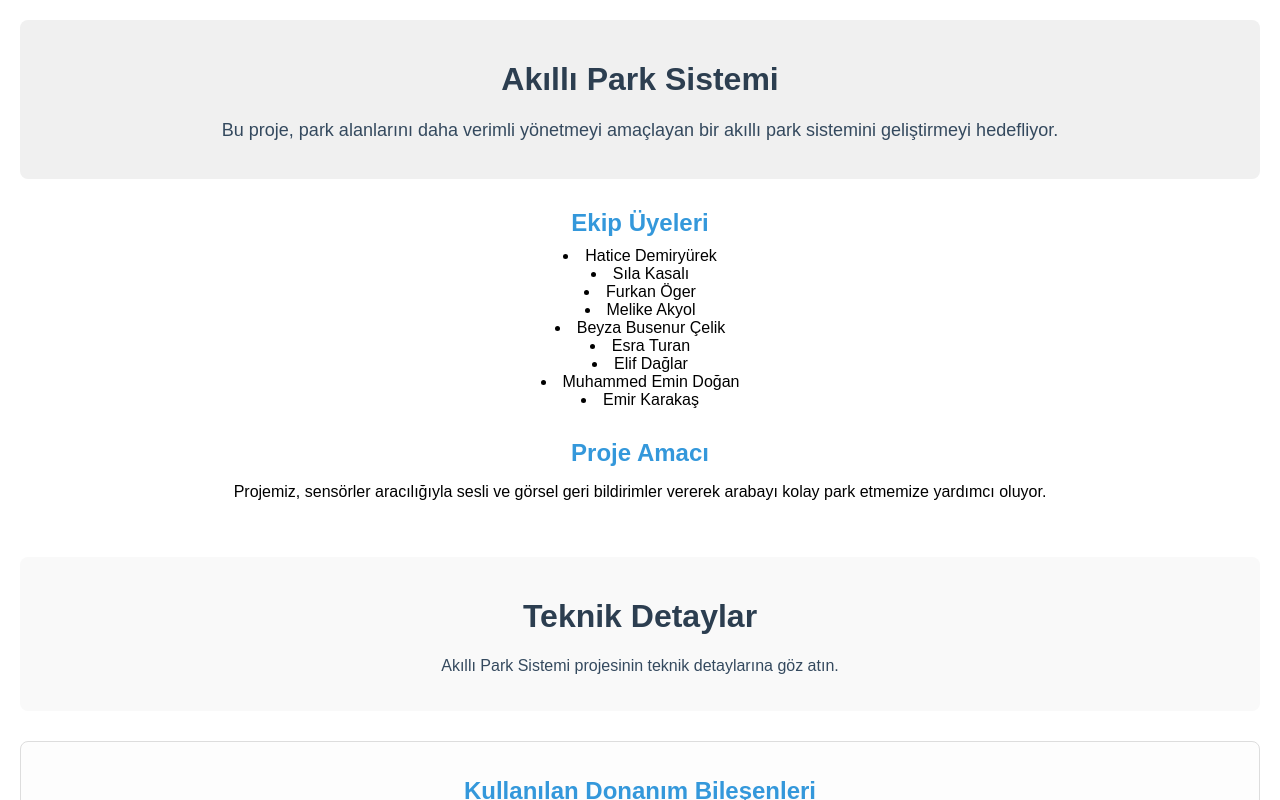
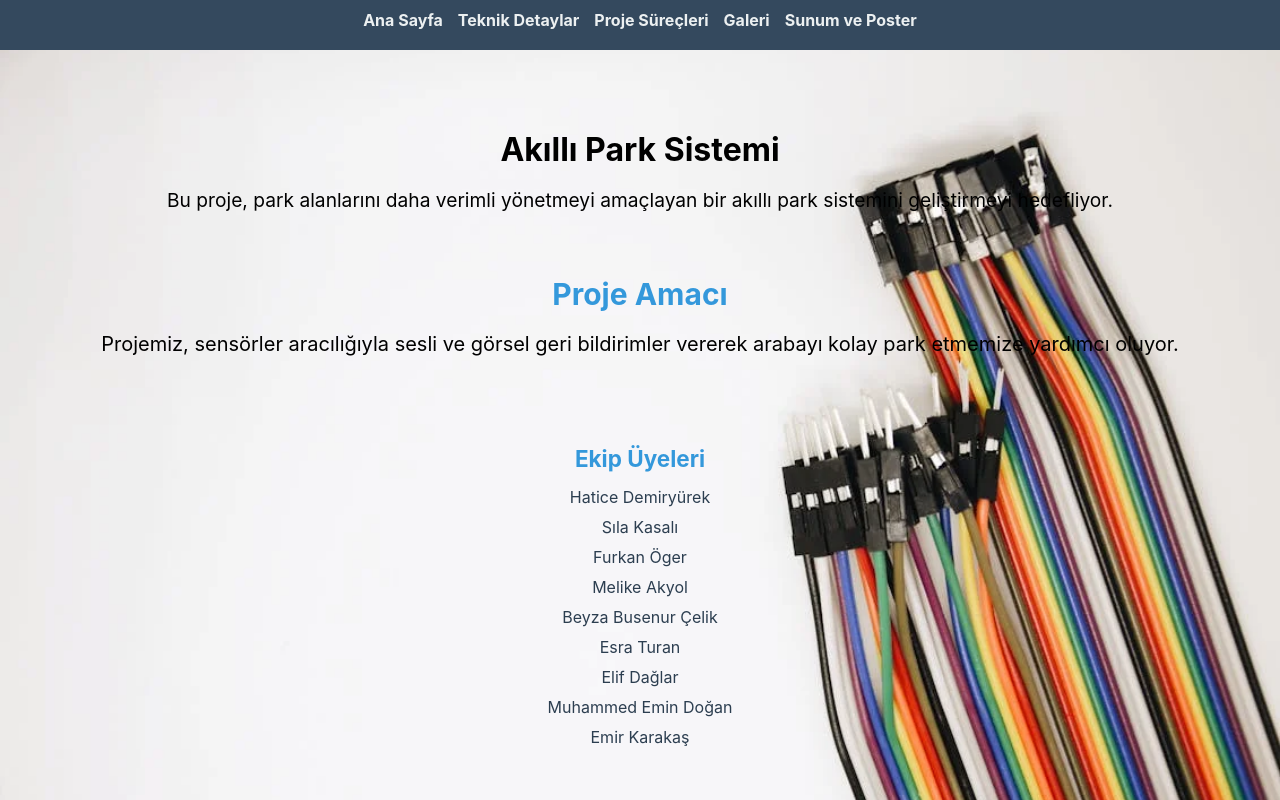
Before and after one commit to dmryrkhtc/smart-parking-system, a React (Create React App) app: page / in a window 1280 px wide. Shown: the top 800 px of the page. Built offline with nearby package versions, Linux system fonts and the light colour scheme.

Commit message:
added background image

```diff
--- a/package.json
+++ b/package.json
@@ -8,6 +8,7 @@
     "@testing-library/user-event": "^13.5.0",
     "react": "^18.3.1",
     "react-dom": "^18.3.1",
+    "react-router-dom": "^6.28.0",
     "react-scripts": "5.0.1",
     "web-vitals": "^2.1.4"
   },
--- a/src/App.css
+++ b/src/App.css
@@ -1,4 +1,31 @@
 /* App.css */
-.App {
-  text-align: center;
+.navbar {
+  background-color: #34495e;
+  padding: 10px;
+  display: flex;
+  justify-content: center;
 }
+
+.navbar ul {
+  list-style: none;
+  display: flex;
+  gap: 15px;
+  padding: 0;
+  margin: 0;
+}
+
+.navbar ul li {
+  display: inline;
+}
+
+.navbar ul li a {
+  text-decoration: none;
+  color: #ecf0f1;
+  font-size: 16px;
+  font-weight: bold;
+  transition: color 0.3s;
+}
+
+.navbar ul li a:hover {
+  color: #3498db;
+}
--- a/src/App.js
+++ b/src/App.js
@@ -1,7 +1,7 @@
-// App.js
 import React from 'react';
+import { BrowserRouter as Router, Routes, Route, Link } from 'react-router-dom';
 import './App.css';
-import Home from './components/Home'; // Home bileşenini import ettik
+import Home from './components/Home';
 import TechnicalDetails from './components/TechnicalDetails';
 import ProjectProcesses from './components/ProjectProcesses';
 import Gallery from './components/Gallery';
@@ -9,13 +9,27 @@ import PresentationPoster from './components/PresentationPoster';
 
 function App() {
   return (
-    <div className="App">
-      <Home /> {/* Ana sayfayı render ediyoruz */}
-      <TechnicalDetails/>
-      <ProjectProcesses/>
-      <Gallery/>
-      <PresentationPoster></PresentationPoster>
-    </div>
+    <Router>
+      <div className="App">
+        <nav className="navbar">
+          <ul>
+            <li><Link to="/">Ana Sayfa</Link></li>
+            <li><Link to="/technical-details">Teknik Detaylar</Link></li>
+            <li><Link to="/project-processes">Proje Süreçleri</Link></li>
+            <li><Link to="/gallery">Galeri</Link></li>
+            <li><Link to="/presentation-poster">Sunum ve Poster</Link></li>
+          </ul>
+        </nav>
+
+        <Routes>
+          <Route path="/" element={<Home />} />
+          <Route path="/technical-details" element={<TechnicalDetails />} />
+          <Route path="/project-processes" element={<ProjectProcesses />} />
+          <Route path="/gallery" element={<Gallery />} />
+          <Route path="/presentation-poster" element={<PresentationPoster />} />
+        </Routes>
+      </div>
+    </Router>
   );
 }
 
--- a/src/components/Home.css
+++ b/src/components/Home.css
@@ -1,39 +1,39 @@
-/* Home.css */
 .home-container {
-    font-family: Arial, sans-serif;
-    padding: 20px;
-  }
+  min-height: 100vh; /* Tam ekran yüksekliği */
+  display: flex;
+  flex-direction: column;
+  align-items: center;
+  justify-content: center;
+  background-image: url('../gorsel/home.webp'); /* Arka plan resmini ekliyoruz */
+  background-size: cover; /* Resmin sayfayı kaplamasını sağlıyoruz */
+  background-position: center; /* Resmi ortalıyoruz */
+  background-repeat: no-repeat; /* Resmin tekrarlamasını engelliyoruz */
+  color: rgb(0, 0, 0); /* Yazı rengini arka plana uygun hale getiriyoruz */
+  text-align: center; /* Yazıları ortalıyoruz */
+}
 
-  .home-header {
-    text-align: center;
-    background-color: #f0f0f0;
-    padding: 20px;
-    border-radius: 8px;
-  }
+.home-header h1 {
+  font-size: 2rem;
+  margin-bottom: 1rem;
+}
 
-  .home-header h1 {
-    color: #2c3e50;
-  }
+.home-header p {
+  font-size: 1.2rem;
+}
+.team-section{
 
-  .home-header p {
-    font-size: 18px;
-    color: #34495e;
-  }
+  padding: 10px;
+  border-radius: 10px;
+  margin: 20px;
+  font-size: 15px;
 
-  .team-section, .goal-section {
-    margin-top: 30px;
-  }
 
-  h2 {
-    color: #3498db;
-  }
+}
 
-  ul {
-    list-style-type: none;
-    padding: 0;
-  }
+ .goal-section {
 
-  ul li {
-    font-size: 18px;
-    color: #2c3e50;
-  }
+
+  border-radius: 10px;
+  margin: 20px;
+  font-size: 20px;
+}
--- a/src/components/Home.jsx
+++ b/src/components/Home.jsx
@@ -10,18 +10,20 @@ const Home = () => {
                 <p>Bu proje, park alanlarını daha verimli yönetmeyi amaçlayan bir akıllı park sistemini geliştirmeyi hedefliyor.</p>
             </header>
 
-            <section className="team-section">
-                <h2>Ekip Üyeleri</h2>
 
-                <li> Hatice Demiryürek</li>
-                <li>Sıla Kasalı</li>
-                <li>Furkan Öger</li><li>Melike Akyol</li><li>Beyza Busenur Çelik</li><li>Esra Turan</li><li>Elif Dağlar</li><li>Muhammed Emin Doğan</li><li>Emir Karakaş</li>
-
-            </section>
 
             <section className="goal-section">
                 <h2>Proje Amacı</h2>
                 <p>Projemiz, sensörler aracılığıyla sesli ve görsel geri bildirimler vererek arabayı kolay park etmemize yardımcı oluyor.</p>
+            </section>
+            <section className="team-section">
+                <h2>Ekip Üyeleri</h2>
+                <ul>
+
+                    <li> Hatice Demiryürek</li>
+                    <li>Sıla Kasalı</li>
+                    <li>Furkan Öger</li><li>Melike Akyol</li><li>Beyza Busenur Çelik</li><li>Esra Turan</li><li>Elif Dağlar</li><li>Muhammed Emin Doğan</li><li>Emir Karakaş</li>
+                </ul>
             </section>
         </div>
     );
```
Also changed, not shown: src/gorsel/home.webp (added), 1 other file (tests, documents, lock files or other folders).
